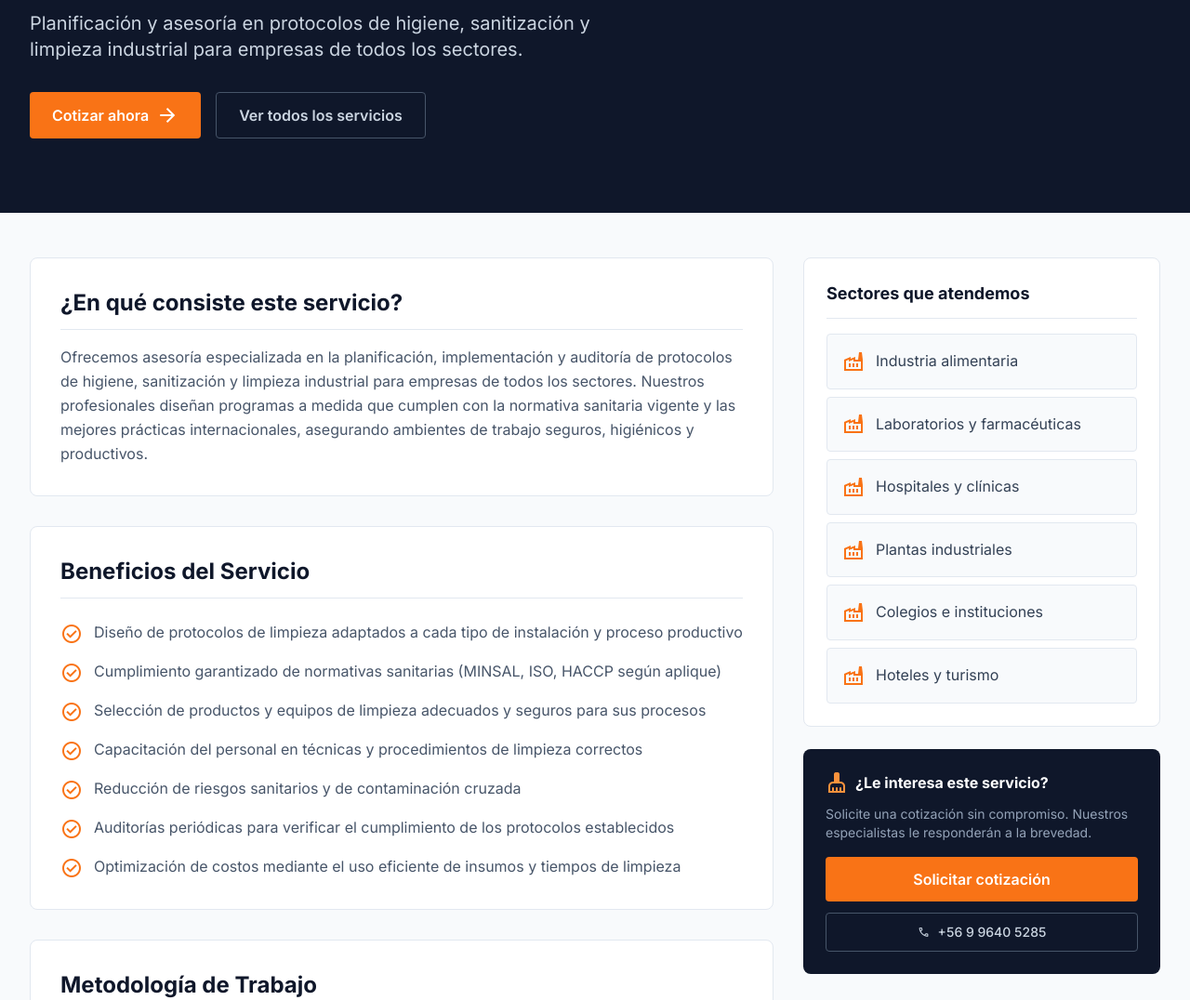
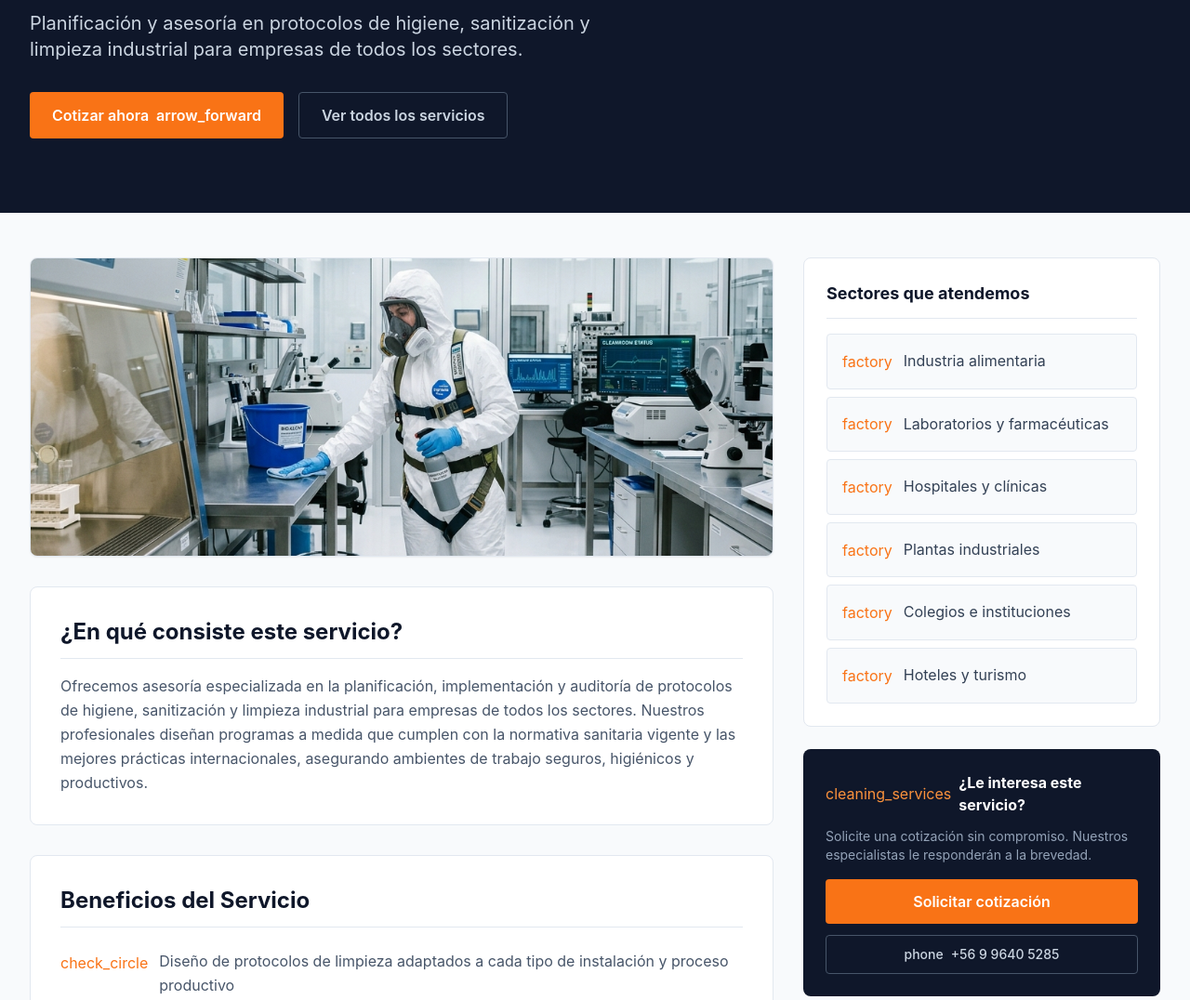
Before and after one commit to matyt97/Vishua2, a website: page servicios/asesoria-limpieza.html in a window 1280 px wide. Shown: the part 400-1476 px from the top of the page at 93% size. Drawn offline with nearby package versions, Linux system fonts and the light colour scheme.

Commit message:
Añadir imagen y meta de seguridad a asesoria-limpieza.html

```diff
--- a/servicios/asesoria-limpieza.html
+++ b/servicios/asesoria-limpieza.html
@@ -4,6 +4,8 @@
 <meta charset="UTF-8" /><meta name="viewport" content="width=device-width, initial-scale=1.0" />
 <title>Asesorías en Limpieza Industrial | Vishua SPA</title>
 <meta name="description" content="Planificación y asesoría en protocolos de higiene, sanitización y limpieza industrial para empresas de todos los sectores." />
+<meta http-equiv="Content-Security-Policy" content="default-src 'self'; script-src 'self' https://cdn.tailwindcss.com 'unsafe-inline'; style-src 'self' 'unsafe-inline' https://fonts.googleapis.com; font-src https://fonts.gstatic.com; img-src 'self' data:; connect-src 'self'; base-uri 'self'; frame-ancestors 'self'" />
+<meta name="referrer" content="strict-origin-when-cross-origin" />
 <script src="https://cdn.tailwindcss.com"></script>
 <link href="https://fonts.googleapis.com/css2?family=Material+Symbols+Outlined:opsz,wght,FILL,GRAD@20..48,100..700,0..1,-50..200" rel="stylesheet" />
 <link href="https://fonts.googleapis.com/css2?family=Inter:wght@300;400;500;600;700&display=swap" rel="stylesheet" />
@@ -86,6 +88,7 @@
 <section class="py-12 px-4 md:px-8">
 <div class="max-w-[1280px] mx-auto grid grid-cols-1 lg:grid-cols-3 gap-8">
 <div class="lg:col-span-2 space-y-8">
+<div class="rounded-lg overflow-hidden border border-slate-200 shadow-sm"><img src="../asesoria_limpieza.png" alt="Asesoría en limpieza industrial Vishua SpA" class="w-full h-64 md:h-80 object-cover" /></div>
 <div class="bg-white border border-slate-200 rounded-lg p-6 md:p-8">
 <h2 class="text-2xl font-bold text-slate-900 mb-4 pb-3 border-b border-slate-200">¿En qué consiste este servicio?</h2>
 <p class="text-slate-600 leading-relaxed">Ofrecemos asesoría especializada en la planificación, implementación y auditoría de protocolos de higiene, sanitización y limpieza industrial para empresas de todos los sectores. Nuestros profesionales diseñan programas a medida que cumplen con la normativa sanitaria vigente y las mejores prácticas internacionales, asegurando ambientes de trabajo seguros, higiénicos y productivos.</p>
```
